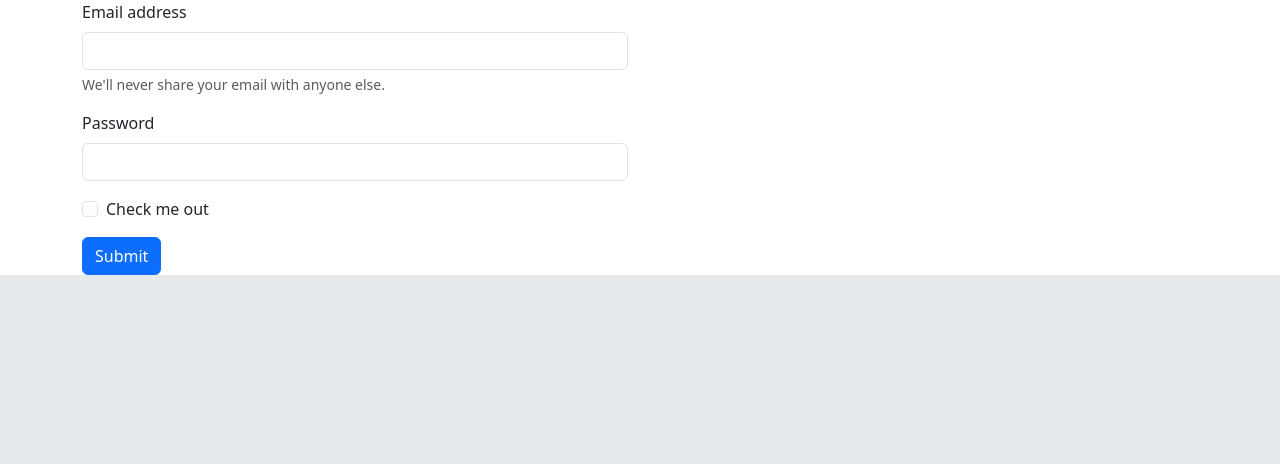
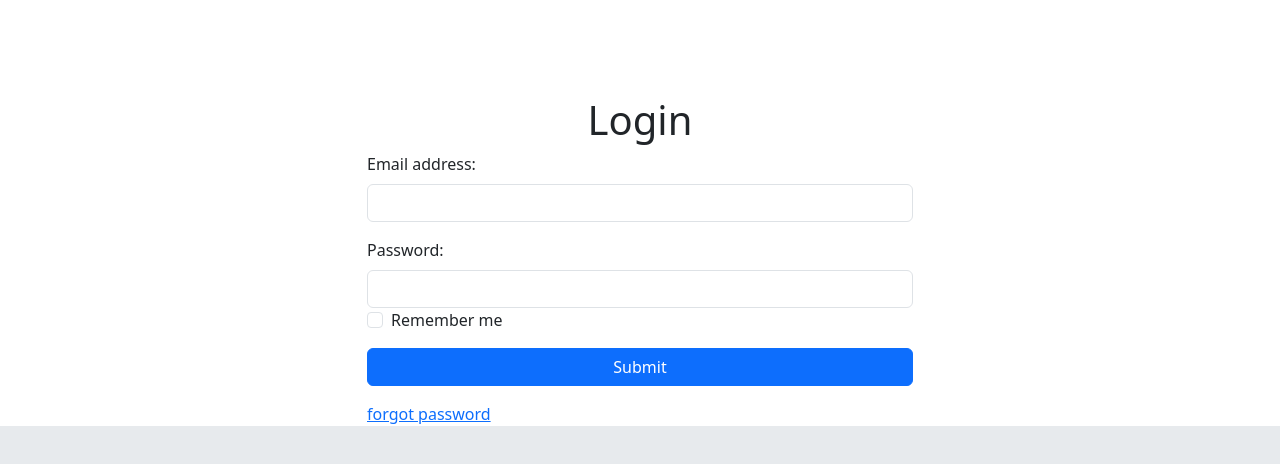
Before and after one commit to Kenref/---ipp-assessment, a website built with Vite: page user_management/login.html in a window 1280 px wide. Built offline with nearby package versions, Linux system fonts and the light colour scheme.

Commit message:
created login page

```diff
--- a/user_management/login.html
+++ b/user_management/login.html
@@ -11,29 +11,33 @@
     integrity="sha384-YvpcrYf0tY3lHB60NNkmXc5s9fDVZLESaAA55NDzOxhy9GkcIdslK1eN7N6jIeHz"
     crossorigin="anonymous"></script>
   <link rel="stylesheet" href="https://cdn.jsdelivr.net/npm/bootstrap-icons@1.11.3/font/bootstrap-icons.min.css">
+  <link rel="stylesheet" href="styles.css">
 </head>
 
 <body>
   <div class="container">
-    <div class="row">
-      <form class="col-6">
+    <div class="row justify-content-center align-items-center ">
+
+      <h1 class=" text-center mt-5 pt-5 ">Login</h1>
+      <form class=" col-md-6">
         <div class="mb-3">
-          <label for="exampleInputEmail1" class="form-label">Email address</label>
-          <input type="email" class="form-control" id="exampleInputEmail1" aria-describedby="emailHelp">
-          <div id="emailHelp" class="form-text">We'll never share your email with anyone else.</div>
+          <label for="email" class="form-label">Email address:</label>
+          <input type="email" class="form-control" id="email">
         </div>
-        <div class="mb-3">
-          <label for="exampleInputPassword1" class="form-label">Password</label>
-          <input type="password" class="form-control" id="exampleInputPassword1">
+        <div>
+          <label for="password" class="form-label">Password:</label>
+          <input type="password" class="form-control" id="password">
         </div>
         <div class="mb-3 form-check">
-          <input type="checkbox" class="form-check-input" id="exampleCheck1">
-          <label class="form-check-label" for="exampleCheck1">Check me out</label>
+          <input type="checkbox" class="form-check-input" id="checkbox">
+          <label class="form-check-label me-3" for="checkbox">Remember me</label><br>
         </div>
-        <button type="submit" class="btn btn-primary">Submit</button>
+        <button type="submit" class="btn btn-primary col-12 mb-3">Submit</button>
+        <a href="">forgot password</a>
+
       </form>
+
     </div>
-
   </div>
 </body>
 
```
